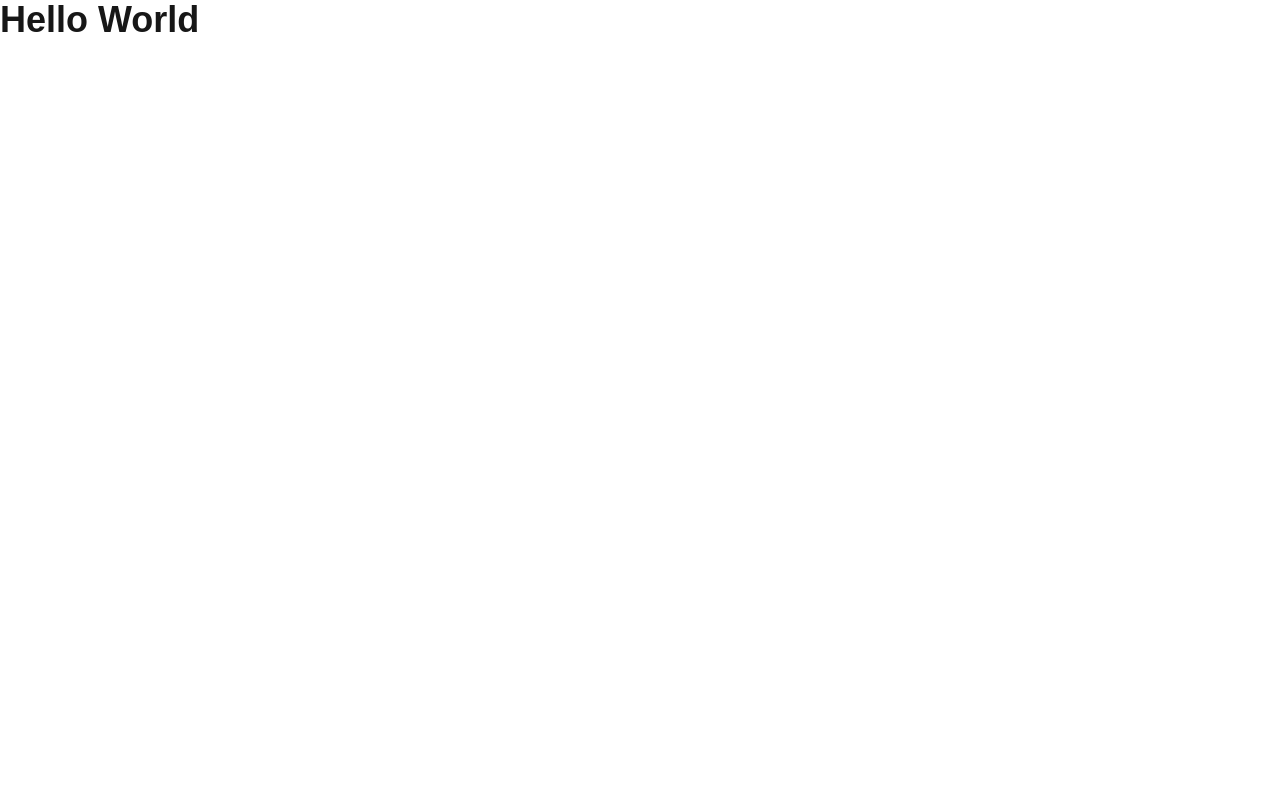
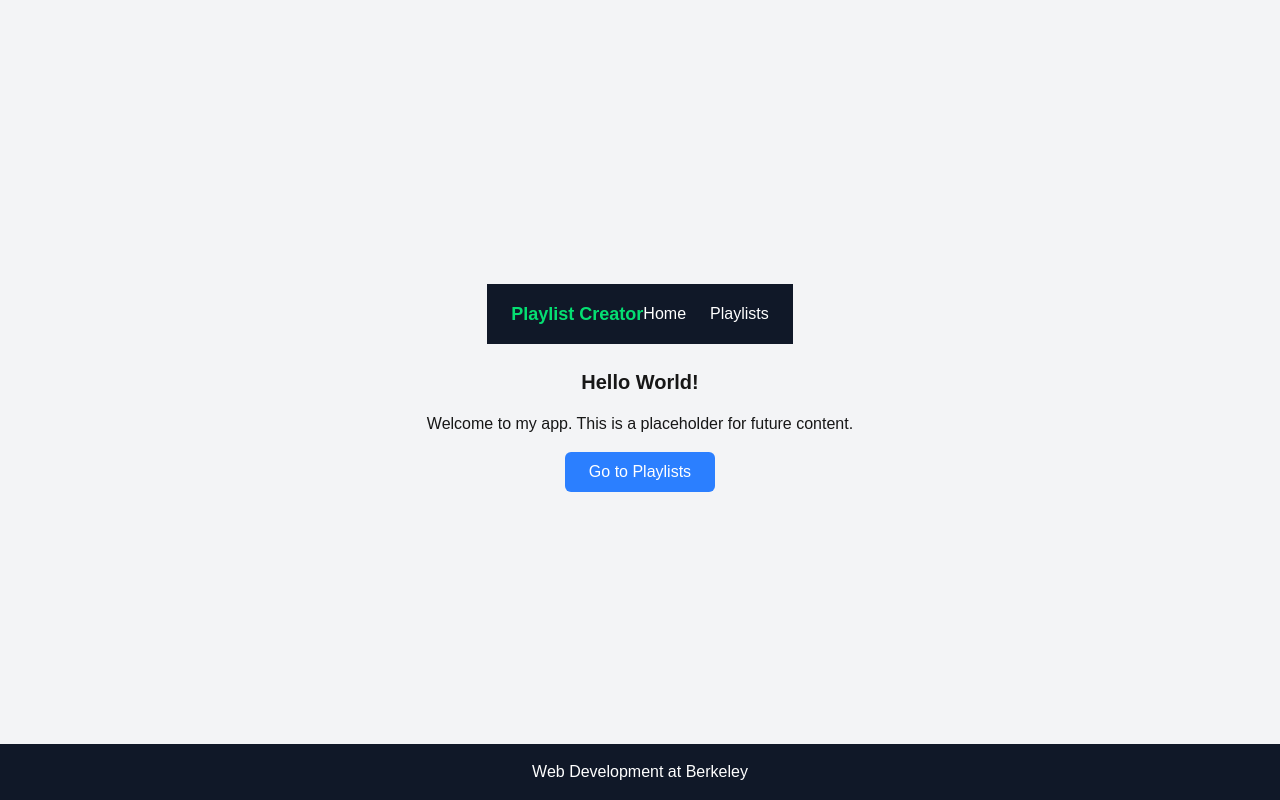
Before and after one commit to kattt24/kat-bootcamp-playlist, a Next.js app: page / in a window 1280 px wide. Built offline with nearby package versions, Linux system fonts and the light colour scheme.

Commit message:
header, footer, and placeholder button test try

```diff
--- /dev/null
+++ b/src/components/footer.tsx
@@ -0,0 +1,7 @@
+export default function Footer() {
+    return (
+        <footer className="bg-gray-900 text-white text-center py-4 fixed bottom-0 w-full">
+            <p>Web Development at Berkeley</p>
+        </footer>
+    );
+}
--- /dev/null
+++ b/src/components/header.tsx
@@ -0,0 +1,11 @@
+export default function Header() {
+    return (
+        <header className="bg-gray-900 text-white py-4 px-6 flex justify-between items-center">
+      <h1 className="text-lg font-bold text-green-400">Playlist Creator</h1>
+      <div className="flex space-x-6">
+        <p className="hover:text-gray-400 cursor-pointer">Home</p>
+        <p className="hover:text-gray-400 cursor-pointer">Playlists</p>
+      </div>
+    </header>
+    );
+}
--- a/src/pages/index.tsx
+++ b/src/pages/index.tsx
@@ -1,5 +1,7 @@
 import Image from "next/image";
 import { Geist, Geist_Mono } from "next/font/google";
+import Header from "@/components/header";
+import Footer from "@/components/footer";
 
 const geistSans = Geist({
   variable: "--font-geist-sans",
@@ -13,6 +15,16 @@ const geistMono = Geist_Mono({
 
 export default function Home() {
   return (
-    <h1 className="text-4xl font-bold">Hello World</h1>
+    <div className="flex flex-col items-center justify-center min-h-screen bg-gray-100">
+      <Header />
+      <main className="flex flex-col items-center p-6">
+        <h2 className="text-xl font-semibold mb-4">Hello World!</h2>
+        <p>Welcome to my app. This is a placeholder for future content.</p>
+        <button className="mt-4 px-6 py-2 bg-blue-500 text-white rounded-md hover:bg-blue-600">
+          Go to Playlists
+        </button>
+      </main>
+      <Footer />
+    </div>
   );
 }
```
